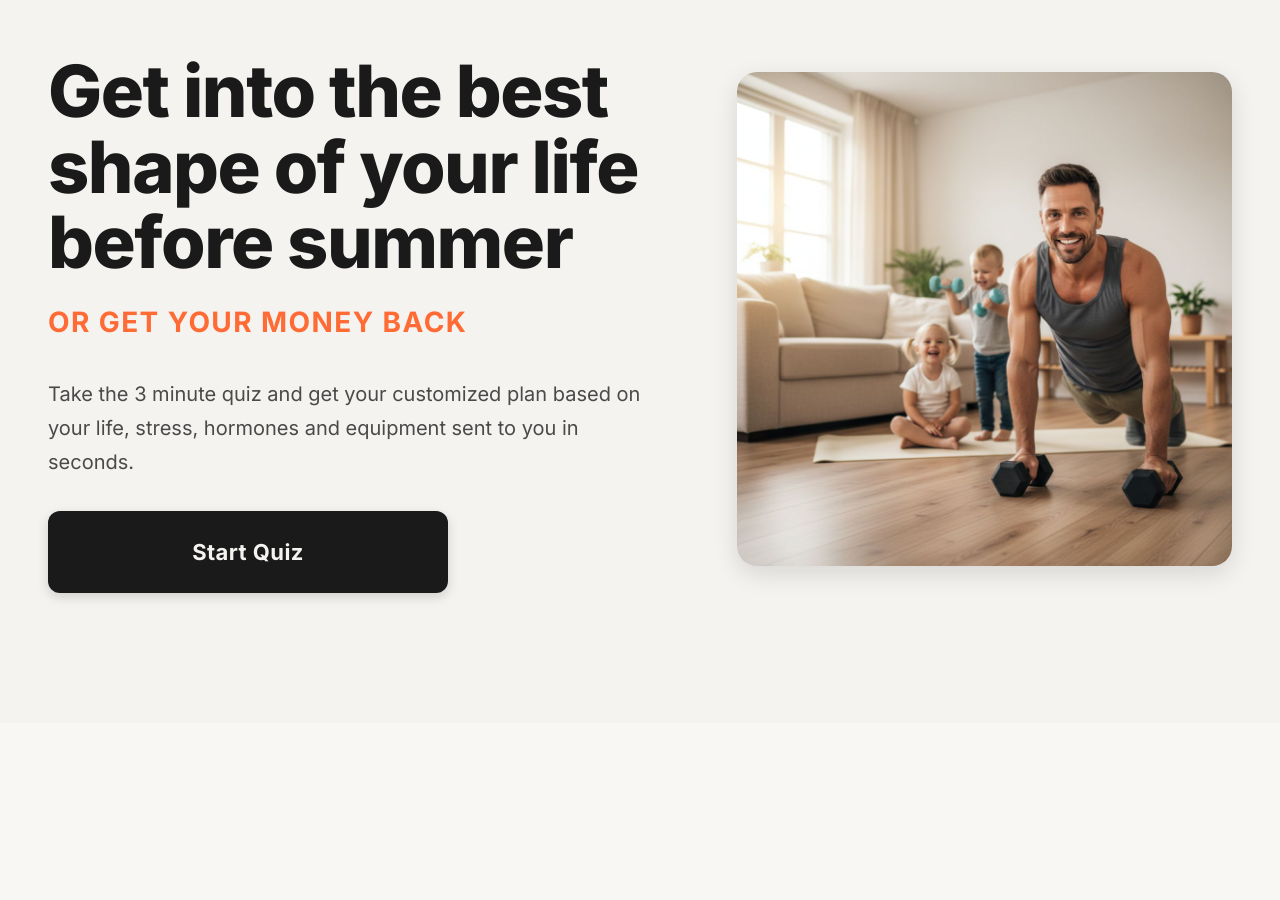
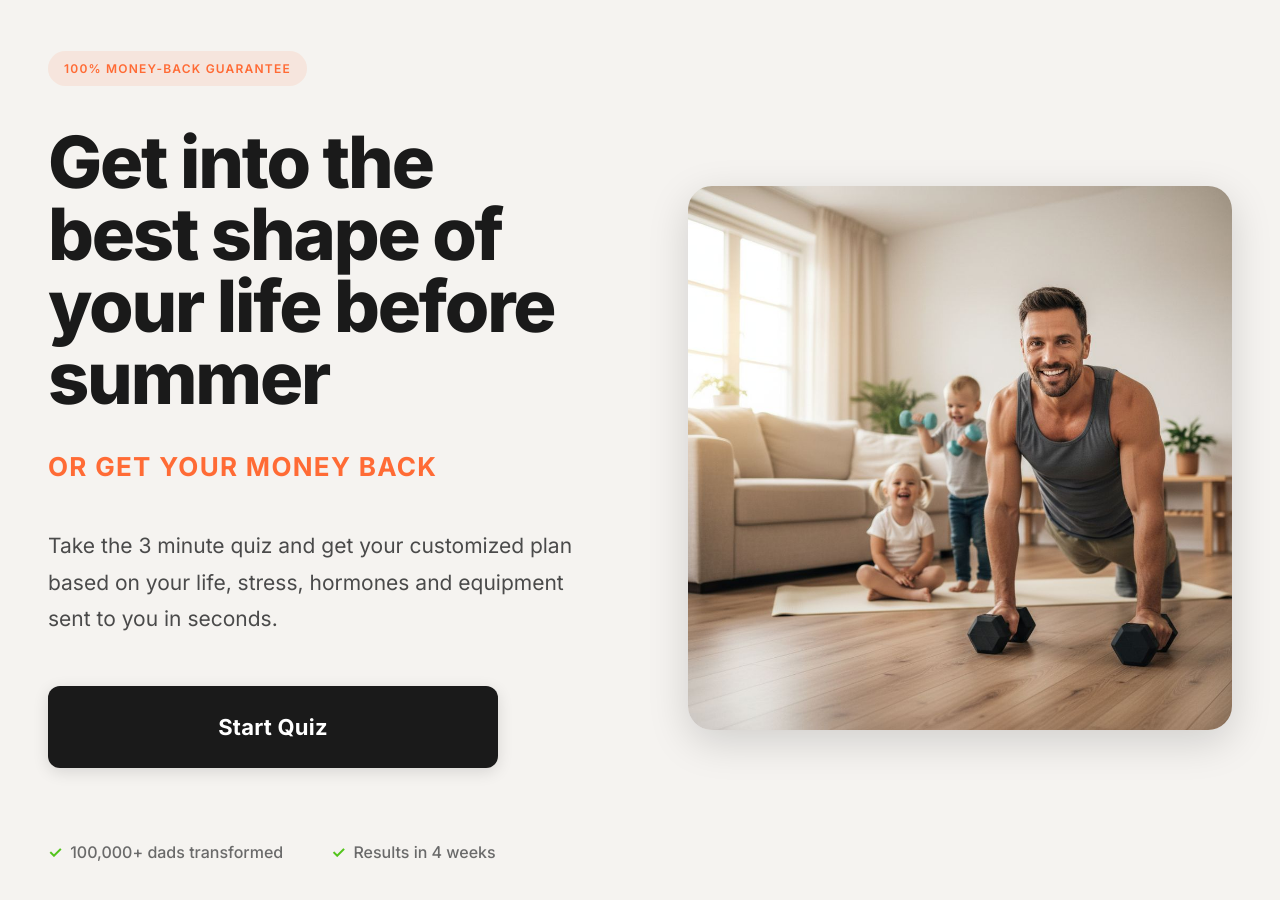
Before and after one commit to cedervikarl/betterdad, a React (Vite) app: page / in a window 1280 px wide. Shown: the part 200-1100 px from the top of the page. Before the commit the page ends 923 px from the top, so only its background shows below. Built offline with nearby package versions, Linux system fonts and the light colour scheme; no server answers.

Commit message:
Redesign landing page: clean e-commerce structure with proper hierarchy and spacing

```diff
--- a/src/components/Hero.css
+++ b/src/components/Hero.css
@@ -1,107 +1,162 @@
 .hero {
   min-height: 100vh;
   background-color: #f5f3f0;
-  padding: 2rem 1rem;
   display: flex;
   align-items: center;
-  justify-content: center;
+  padding: 0;
+  position: relative;
 }
 
-.hero-container {
+.hero-wrapper {
+  width: 100%;
+  max-width: 1400px;
+  margin: 0 auto;
+  padding: 4rem 1.5rem;
+}
+
+.hero-grid {
+  display: grid;
+  grid-template-columns: 1fr;
+  gap: 4rem;
+  align-items: center;
   max-width: 1200px;
-  width: 100%;
-  animation: fadeInUp 0.6s ease-out;
+  margin: 0 auto;
 }
 
 .hero-content {
-  display: grid;
-  grid-template-columns: 1fr;
-  gap: 3rem;
-  align-items: center;
-}
-
-.hero-text-section {
   display: flex;
   flex-direction: column;
   gap: 1.5rem;
   text-align: center;
 }
 
+.hero-badge {
+  display: inline-block;
+  font-size: 0.75rem;
+  font-weight: 600;
+  color: #FF6B35;
+  letter-spacing: 0.1em;
+  text-transform: uppercase;
+  padding: 0.5rem 1rem;
+  background-color: rgba(255, 107, 53, 0.1);
+  border-radius: 20px;
+  width: fit-content;
+  margin: 0 auto;
+  font-family: 'Inter', sans-serif;
+}
+
 .hero-title {
-  font-size: 2.25rem;
+  font-size: 2.5rem;
   font-weight: 800;
   color: #1a1a1a;
   margin: 0;
-  letter-spacing: -0.02em;
-  line-height: 1.15;
+  letter-spacing: -0.03em;
+  line-height: 1.1;
   font-family: 'Inter', sans-serif;
 }
 
-.hero-offer {
+.hero-subtitle {
   font-size: 1.125rem;
   font-weight: 700;
   color: #FF6B35;
   letter-spacing: 0.05em;
+  text-transform: uppercase;
+  margin: -0.5rem 0 0 0;
   font-family: 'Inter', sans-serif;
-  text-transform: uppercase;
-  margin-top: -0.5rem;
 }
 
 .hero-description {
-  font-size: 1rem;
+  font-size: 1.0625rem;
   color: #4a4a4a;
-  line-height: 1.6;
+  line-height: 1.7;
   font-weight: 400;
+  margin: 0;
+  max-width: 600px;
+  margin-left: auto;
+  margin-right: auto;
   font-family: 'Inter', sans-serif;
-  max-width: 600px;
-  margin: 0 auto;
 }
 
-.hero-button {
+.hero-cta {
   background-color: #1a1a1a;
-  color: #f5f3f0;
+  color: #ffffff;
   border: none;
   padding: 1.25rem 3rem;
   font-size: 1.125rem;
   font-weight: 700;
   border-radius: 12px;
   cursor: pointer;
-  transition: all 0.3s ease;
+  transition: all 0.3s cubic-bezier(0.4, 0, 0.2, 1);
   width: 100%;
   max-width: 400px;
-  margin: 0 auto;
+  margin: 0.5rem auto 0;
   min-height: 56px;
   display: flex;
   align-items: center;
   justify-content: center;
   font-family: 'Inter', sans-serif;
-  letter-spacing: 0.02em;
-  box-shadow: 0 4px 12px rgba(0, 0, 0, 0.15);
+  letter-spacing: 0.01em;
+  box-shadow: 0 4px 16px rgba(0, 0, 0, 0.12);
 }
 
-.hero-button:hover {
+.hero-cta:hover {
   background-color: #2d2d2d;
   transform: translateY(-2px);
-  box-shadow: 0 8px 20px rgba(0, 0, 0, 0.2);
+  box-shadow: 0 8px 24px rgba(0, 0, 0, 0.18);
 }
 
-.hero-button:active {
+.hero-cta:active {
   transform: translateY(0);
+  box-shadow: 0 2px 8px rgba(0, 0, 0, 0.12);
 }
 
-.hero-image-section {
-  display: none;
+.hero-trust {
+  display: flex;
+  flex-direction: column;
+  gap: 0.75rem;
+  margin-top: 1rem;
+  align-items: center;
+}
+
+.trust-item {
+  display: flex;
+  align-items: center;
+  gap: 0.5rem;
+  font-size: 0.9375rem;
+  color: #6a6a6a;
+  font-weight: 500;
+  font-family: 'Inter', sans-serif;
+}
+
+.trust-icon {
+  color: #52C41A;
+  font-weight: 700;
+  font-size: 1rem;
+}
+
+.hero-visual {
+  display: flex;
+  justify-content: center;
+  align-items: center;
+}
+
+.hero-image-wrapper {
+  width: 100%;
+  max-width: 600px;
+  margin: 0 auto;
+  position: relative;
 }
 
 .hero-image {
   width: 100%;
   height: auto;
-  border-radius: 16px;
+  border-radius: 20px;
   object-fit: cover;
-  box-shadow: 0 4px 16px rgba(0, 0, 0, 0.1);
+  box-shadow: 0 8px 32px rgba(0, 0, 0, 0.12);
+  display: block;
 }
 
-@keyframes fadeInUp {
+@keyframes fadeIn {
   from {
     opacity: 0;
     transform: translateY(20px);
@@ -112,82 +167,109 @@
   }
 }
 
+.hero-wrapper {
+  animation: fadeIn 0.6s ease-out;
+}
+
 @media (min-width: 768px) {
-  .hero {
-    padding: 4rem 2rem;
+  .hero-wrapper {
+    padding: 6rem 2rem;
+  }
+
+  .hero-grid {
+    grid-template-columns: 1fr 1fr;
+    gap: 5rem;
+    align-items: center;
   }
 
   .hero-content {
-    grid-template-columns: 1.2fr 1fr;
-    gap: 4rem;
-    align-items: center;
-  }
-
-  .hero-text-section {
     text-align: left;
     gap: 2rem;
   }
 
+  .hero-badge {
+    margin: 0;
+  }
+
   .hero-title {
     font-size: 3.5rem;
-    line-height: 1.1;
+    line-height: 1.05;
   }
 
-  .hero-offer {
-    font-size: 1.5rem;
-    margin-top: -0.75rem;
+  .hero-subtitle {
+    font-size: 1.375rem;
   }
 
   .hero-description {
-    font-size: 1.125rem;
-    line-height: 1.7;
-    margin: 0;
-    max-width: 100%;
+    font-size: 1.1875rem;
+    margin-left: 0;
+    margin-right: 0;
   }
 
-  .hero-button {
-    margin: 0;
-    max-width: 350px;
+  .hero-cta {
+    margin-left: 0;
+    margin-right: 0;
     font-size: 1.25rem;
     padding: 1.5rem 4rem;
   }
 
-  .hero-image-section {
-    display: block;
+  .hero-trust {
+    flex-direction: row;
+    gap: 2rem;
+    align-items: center;
+    margin-top: 1.5rem;
+  }
+
+  .hero-image-wrapper {
+    max-width: 100%;
   }
 
   .hero-image {
-    border-radius: 20px;
-    box-shadow: 0 8px 24px rgba(0, 0, 0, 0.12);
+    border-radius: 24px;
+    box-shadow: 0 12px 40px rgba(0, 0, 0, 0.15);
   }
 }
 
 @media (min-width: 1024px) {
-  .hero {
-    padding: 6rem 3rem;
+  .hero-wrapper {
+    padding: 8rem 3rem;
+  }
+
+  .hero-grid {
+    gap: 6rem;
   }
 
   .hero-content {
-    gap: 6rem;
+    gap: 2.5rem;
   }
 
   .hero-title {
     font-size: 4.5rem;
-    line-height: 1.05;
+    line-height: 1;
   }
 
-  .hero-offer {
-    font-size: 1.75rem;
+  .hero-subtitle {
+    font-size: 1.625rem;
   }
 
   .hero-description {
-    font-size: 1.25rem;
+    font-size: 1.3125rem;
+    line-height: 1.75;
   }
 
-  .hero-button {
+  .hero-cta {
     font-size: 1.375rem;
     padding: 1.75rem 5rem;
-    max-width: 400px;
+    max-width: 450px;
+  }
+
+  .hero-trust {
+    gap: 3rem;
+    margin-top: 2rem;
+  }
+
+  .trust-item {
+    font-size: 1rem;
   }
 }
 
@@ -196,7 +278,11 @@
     font-size: 5.5rem;
   }
 
-  .hero-offer {
-    font-size: 2rem;
+  .hero-subtitle {
+    font-size: 1.875rem;
+  }
+
+  .hero-description {
+    font-size: 1.4375rem;
   }
 }
--- a/src/components/Hero.jsx
+++ b/src/components/Hero.jsx
@@ -4,24 +4,37 @@ import heroImage from '../assets/images/hero-workout.jpg'
 function Hero({ onStart }) {
   return (
     <div className="hero">
-      <div className="hero-container">
-        <div className="hero-content">
-          <div className="hero-text-section">
+      <div className="hero-wrapper">
+        <div className="hero-grid">
+          <div className="hero-content">
+            <div className="hero-badge">100% Money-Back Guarantee</div>
             <h1 className="hero-title">
               Get into the best shape of your life before summer
             </h1>
-            <div className="hero-offer">
+            <p className="hero-subtitle">
               OR GET YOUR MONEY BACK
-            </div>
+            </p>
             <p className="hero-description">
               Take the 3 minute quiz and get your customized plan based on your life, stress, hormones and equipment sent to you in seconds.
             </p>
-            <button className="hero-button" onClick={onStart}>
+            <button className="hero-cta" onClick={onStart}>
               Start Quiz
             </button>
+            <div className="hero-trust">
+              <div className="trust-item">
+                <span className="trust-icon">✓</span>
+                <span>100,000+ dads transformed</span>
+              </div>
+              <div className="trust-item">
+                <span className="trust-icon">✓</span>
+                <span>Results in 4 weeks</span>
+              </div>
+            </div>
           </div>
-          <div className="hero-image-section">
-            <img src={heroImage} alt="Fit dad" className="hero-image" />
+          <div className="hero-visual">
+            <div className="hero-image-wrapper">
+              <img src={heroImage} alt="Fit dad working out" className="hero-image" />
+            </div>
           </div>
         </div>
       </div>
```
